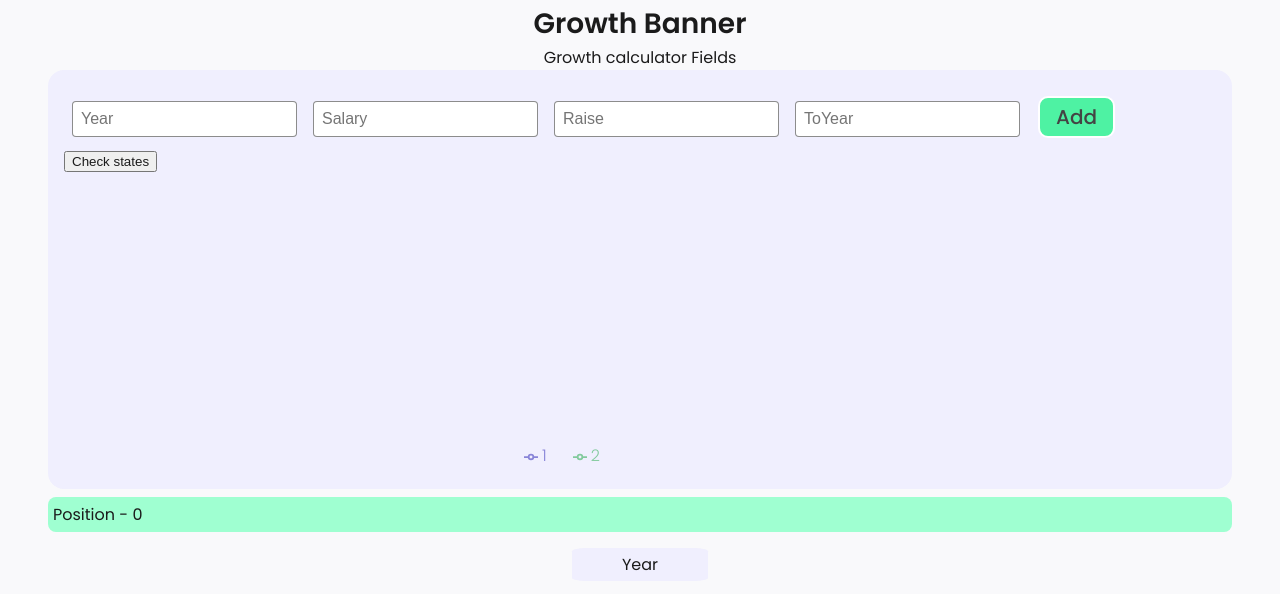
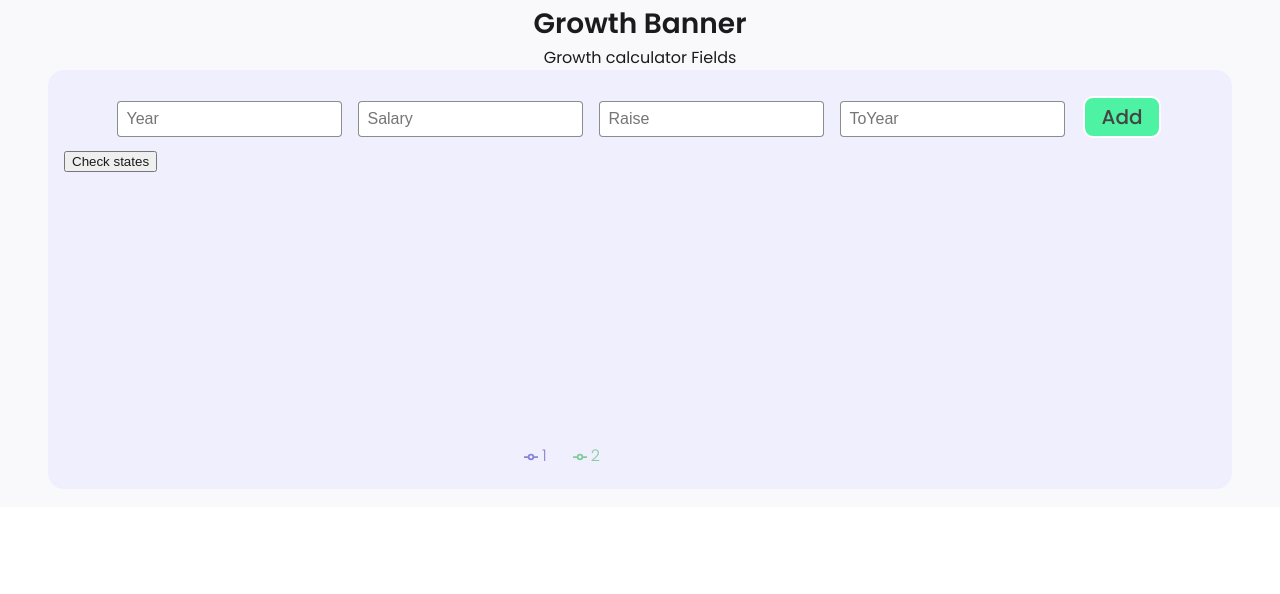
Before and after one commit to ritveak/Growth-chart, a React (Create React App) app in the folder growth-chart/: page /growthCalculator in a window 1280 px wide. Shown: the part 561-1155 px from the top of the page. After the commit the page ends 1068 px from the top, so only its background shows below. Built offline with nearby package versions, Linux system fonts and the light colour scheme.

Commit message:
Grid Cell Css added

```diff
--- a/growth-chart/src/myComponents/common/Navbar.css
+++ b/growth-chart/src/myComponents/common/Navbar.css
@@ -4,7 +4,7 @@
     justify-content: space-between;
     width: 100%;
     height: 100px;
-    background: transparent;
+    background: white;
 }
 .logo{
     display: flex;
--- a/growth-chart/src/myComponents/growthChartTool/ChartGridTable.css
+++ /dev/null
@@ -1,13 +0,0 @@
-.chartGridContainer{
-    display: flex;
-    justify-content: center;
-    margin: 2vh;
-}
-.gridCell{
-    background: #F0EFFE;
-    padding: 0.25rem;
-    width: 10vw;
-    border-radius: 10%;
-    display: flex;
-    justify-content: center;
-}
--- a/growth-chart/src/myComponents/growthChartTool/ChartGridTable.js
+++ /dev/null
@@ -1,12 +0,0 @@
-import React from 'react'
-import '../growthChartTool/ChartGridTable.css'
-const ChartGridTable = () => {
-    return (
-        <div className='chartGridContainer'>
-            <div className='gridCell'>Year</div>
-            <div className='gridCehll'></div>
-        </div>
-    )
-}
-
-export default ChartGridTable
--- a/growth-chart/src/myComponents/growthChartTool/GrowthChartToolPage.js
+++ b/growth-chart/src/myComponents/growthChartTool/GrowthChartToolPage.js
@@ -3,7 +3,6 @@ import Banner from '../common/Banner';
 import chartData from './ChartData';
 import Rows from './Rows';
 import '../growthChartTool/GrowthChartToolPage.css'
-import ChartGridTable from './ChartGridTable';
 // const [data,setMenu] = useState(chartData);
 
 const GrowthChartToolPage = () => {
@@ -25,7 +24,6 @@ const bannerData =
             <div className='growthFormTitle'>Growth Banner</div>
             <div className='growthFormsubTitle'>Growth calculator Fields</div>
             <Rows data={rowsData} dataUpdater={setRowsData} />
-            <ChartGridTable/>
         </div>
     )
 }
--- a/growth-chart/src/myComponents/growthChartTool/Row.css
+++ b/growth-chart/src/myComponents/growthChartTool/Row.css
@@ -1,12 +1,8 @@
 
 .rowbtn {
-    font-family: 'Poppins', sans-serif;
-    font-weight: 500;
-    font-size: 1.25rem;
       border: none;
       outline: none;
       background: #ff6666;
-      padding: .25rem 1rem;
       border-radius: 10px;
       border: 2px solid white;
       color: white;
@@ -14,8 +10,31 @@
   }
 
   .row{
-    border:1px solid black;
-    border-radius: 0.5px;
     padding :5px;
     margin-top:5px;
+    display: flex;
+    justify-content: center;
   }
+  .grpBox{
+    display: flex;
+    flex-direction: column;
+    align-items: center;
+  }
+  .yearRow{
+    display: flex;
+    flex-direction: column;
+    align-items: center;
+  }
+  .inputCell{
+    width: 6vw;
+    height: .5rem;
+  }
+
+.gridCell{
+  background: #F0EFFE;
+  padding: 0.25rem;
+  width: 6vw;
+  border-radius: 10%;
+  display: flex;
+  justify-content: center;
+}
--- a/growth-chart/src/myComponents/growthChartTool/Row.js
+++ b/growth-chart/src/myComponents/growthChartTool/Row.js
@@ -8,12 +8,19 @@ import '../growthChartTool/Row.css'
     // }
 const Row = (props) => {
     return (
-        <div className='row'>
-            <p>States - {props.year}-{props.sal}LPA-{props.raise}Raise</p>
-            <span>salary</span><input value={props.sal} type='number' onChange={props.updateSalary}/>
-            <span>Raise</span><input value={props.raise} type='number' onChange={props.updateRaise}/>
-            <button className='rowbtn' onClick={props.deleteRow}>Del</button>
+        <div className='yearRow'>
+            <div className='grpBox'>{props.year}</div>
+            {/* <p>States - {props.year}-{props.sal}LPA-{props.raise}Raise</p> */}
+            <div className='row'>
+            <div className='grpBox'>
+            <span className='gridCell'>Salary</span><input className='inputCell' value={props.sal} type='number' onChange={props.updateSalary}/>
+            </div>
+            <div className='grpBox'>
+            <span className='gridCell'>Raise</span><input className='inputCell' value={props.raise} type='number' onChange={props.updateRaise}/>
+            </div>
+            <button className='rowbtn' onClick={props.deleteRow}><svg xmlns="http://www.w3.org/2000/svg" height="24px" viewBox="0 0 24 24" width="24px" fill="white"><path d="M0 0h24v24H0V0z" fill="none"/><path d="M14.12 10.47L12 12.59l-2.13-2.12-1.41 1.41L10.59 14l-2.12 2.12 1.41 1.41L12 15.41l2.12 2.12 1.41-1.41L13.41 14l2.12-2.12zM15.5 4l-1-1h-5l-1 1H5v2h14V4zM6 19c0 1.1.9 2 2 2h8c1.1 0 2-.9 2-2V7H6v12zM8 9h8v10H8V9z"/></svg></button>
             <p></p>
+            </div>
         </div>
     )
 }
--- a/growth-chart/src/myComponents/growthChartTool/Rows.css
+++ b/growth-chart/src/myComponents/growthChartTool/Rows.css
@@ -10,6 +10,9 @@ input{
     padding: 1rem;
     background: #F0EFFE;
     border-radius: 1rem;
+    display:flex;
+    flex-direction: column;
+    align-items: center
 }
 .btn {
     font-family: 'Poppins', sans-serif;
@@ -25,8 +28,15 @@ input{
       margin: 10px;
   }
   .rowDiv{
-    background: #9fffd1;
-    border-radius: 0.5rem;
     margin-top: 1vh;
     padding:5px;
+    display: flex;
+    overflow-x: scroll;
+    width: 95vw;
+    font-size: 75%;
   }
+  .chartDiv{
+    display:flex;
+    flex-direction: column;
+    align-items: center;
+  }
--- a/growth-chart/src/myComponents/growthChartTool/Rows.js
+++ b/growth-chart/src/myComponents/growthChartTool/Rows.js
@@ -94,15 +94,17 @@ const Rows = ({data, dataUpdater}) => {
     }
 
     return (
-        <div>
+        <div className='chartDiv'>
             <div className='formGrp'>
+            <div>
+
             <input type='number' value={year} onChange={(event)=>setYear(event.target.value)} placeholder='Year'/>
             <input type='number' value={sal} onChange={(event)=>setSal(parseInt(event.target.value))} placeholder='Salary'/>
             <input type='number' value={raise} onChange={(event)=>setRaise(parseInt(event.target.value))} placeholder='Raise'/>
             <input type='number' value={toYear} onChange={(event)=>setToYear(parseInt(event.target.value))} placeholder='ToYear'/>
 
             <button className='btn' onClick={addRow}>Add</button>
-
+            </div>
             <GrowthChart  data={data} dataUpdater={dataUpdater}  />
 
             </div>
@@ -112,7 +114,6 @@ const Rows = ({data, dataUpdater}) => {
                     return(<>
                             {/* <button onClick={addRow(position)}>Add row in {position}</button> */}
                             <div className='rowDiv'>
-                                <p>Position - {position}</p>
                                 {
                                     element.map( (currElement,index)=>
                                     {
```
